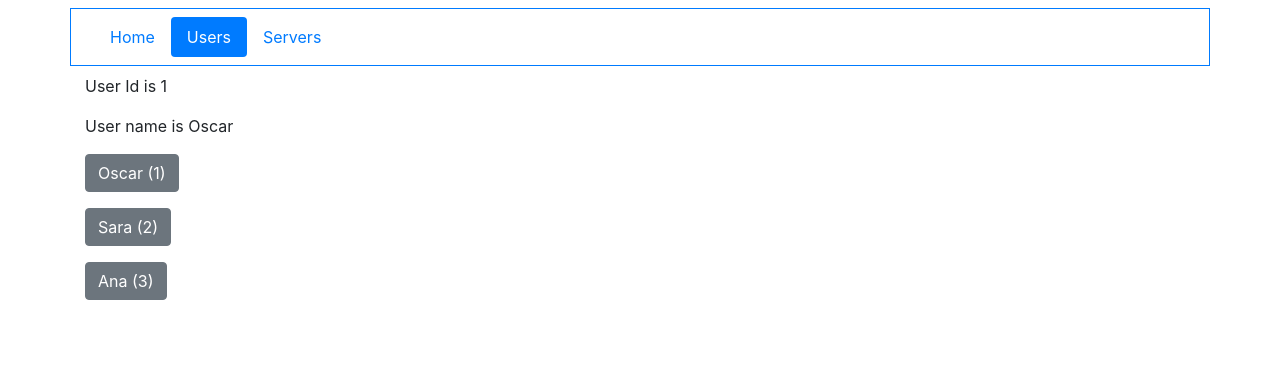
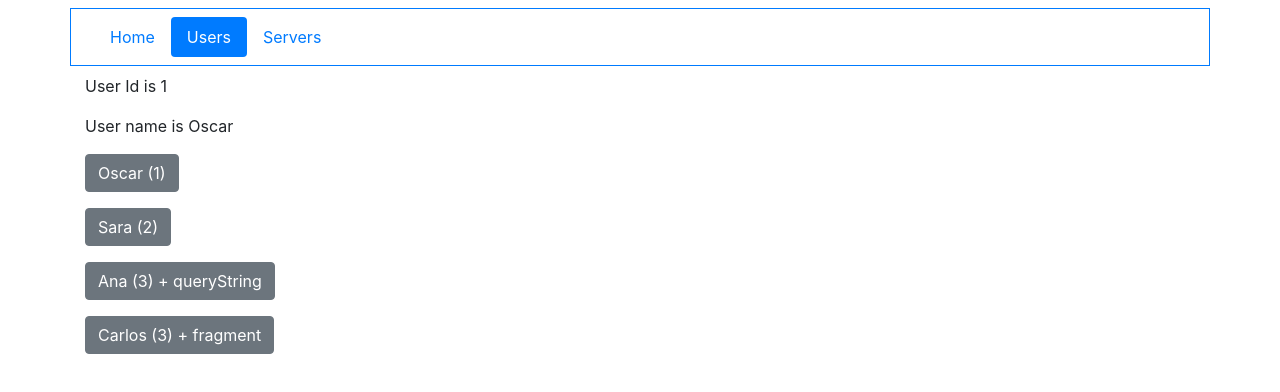
Before and after one commit to milioce/ng-course-basic, an Angular app: page /users/1/Oscar in a window 1280 px wide. Shown: the top 392 px of the page. Built offline with nearby package versions, Linux system fonts and the light colour scheme.

Commit message:
11 Router - queryParams and fragment

```diff
--- a/src/app/app-routing.module.ts
+++ b/src/app/app-routing.module.ts
@@ -1,6 +1,7 @@
 import { NgModule } from '@angular/core';
 import { Routes, RouterModule } from '@angular/router';
 import { HomeComponent } from './home/home.component';
+import { ServerComponent } from './servers/server/server.component';
 import { ServersComponent } from './servers/servers.component';
 import { UserComponent } from './users/user/user.component';
 import { UsersComponent } from './users/users.component';
--- a/src/app/users/user/user.component.html
+++ b/src/app/users/user/user.component.html
@@ -1,5 +1,10 @@
-<p>User Id is {{ user.id }} </p>
-<p>User name is {{ user.name }} </p>
+<div class="mb-2">
+  <p>User Id is {{ user.id }} </p>
+  <p>User name is {{ user.name }} </p>
+
+  <p *ngIf="allowEdit">AllowEdit is True</p>
+  <p *ngIf="fragment">fragment is {{ fragment }}</p>
+</div>
 
 <p>
   <a [routerLink]="['/users', 1, 'Oscar']"
@@ -10,6 +15,13 @@
      class="btn btn-secondary">Sara (2)</a>
 </p>
 <p>
-  <a [routerLink]="['/users', 2, 'Ana']"
-     class="btn btn-secondary">Ana (3)</a>
+  <a [routerLink]="['/users', 3, 'Ana']"
+     [queryParams]="{allowEdit: 1}"
+     class="btn btn-secondary">Ana (3) + queryString</a>
 </p>
+
+<p>
+  <a [routerLink]="['/users', 4, 'Carlos']"
+    fragment="example"
+    class="btn btn-secondary">Carlos (3) + fragment</a>
+</p>
--- a/src/app/users/user/user.component.ts
+++ b/src/app/users/user/user.component.ts
@@ -10,6 +10,8 @@ import { Subscription } from 'rxjs';
 export class UserComponent implements OnInit, OnDestroy {
   user: {id: string, name: string};
   subscription: Subscription;
+  allowEdit = false;
+  fragment = '';
 
   constructor(private route: ActivatedRoute) { }
 
@@ -20,6 +22,17 @@ export class UserComponent implements OnInit, OnDestroy {
         name: params['name']
       }
     });
+
+    const queryParams = this.route.snapshot.queryParams;
+    console.log('queryParams shapshot', queryParams);
+
+    this.route.queryParams.subscribe((params: Params) => {
+      this.allowEdit = params['allowEdit'] === '1';
+    });
+
+    this.route.fragment.subscribe(value => {
+      this.fragment = value;
+    });
   }
 
   ngOnDestroy() {
```
